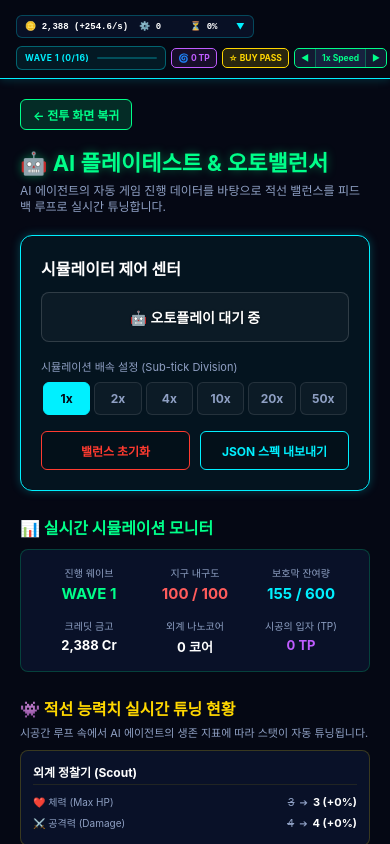
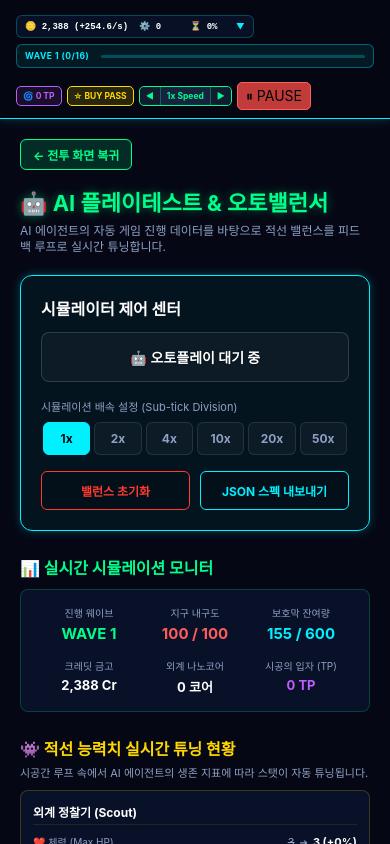
Before and after one commit to cowunclegit/defense_earth, a React Native app: screen /AIPlaytest in a window 390 px wide. Built offline with nearby package versions, Linux system fonts and the light colour scheme.

Commit message:
fix: split Top HUD into separate rows for Wave/Status and Controls to prevent layout squeezing

```diff
--- a/src/components/TopHud.jsx
+++ b/src/components/TopHud.jsx
@@ -223,13 +223,13 @@ export default function TopHud({
           )}
         </View>
 
-        {/* 하단: 게임 컨트롤 및 웨이브 상태 패널 (자원창 하단에 소형 배치) */}
-        <View style={styles.bottomControlRow} pointerEvents={overlay ? "box-none" : "auto"}>
+        {/* 라인 1: 웨이브 진행도 및 8대 상태 칩 패널 (가로 전체폭) */}
+        <View style={{ alignSelf: 'stretch', marginBottom: 6 }} pointerEvents={overlay ? "box-none" : "auto"}>
           <View style={styles.waveBadge}>
             {/* Line 1: Wave Info */}
-            <View style={{ flexDirection: 'row', alignItems: 'center', marginBottom: planetId ? 6 : 0 }}>
+            <View style={{ flexDirection: 'row', alignItems: 'center', justifyContent: 'space-between', width: '100%', marginBottom: planetId ? 6 : 0 }}>
               <Text style={styles.waveText}>WAVE {currentWave} ({killedEnemies}/{totalEnemies})</Text>
-              <View style={{ height: 2, backgroundColor: 'rgba(0, 240, 255, 0.25)', borderRadius: 1, marginLeft: 8, overflow: 'hidden', width: 60 }}>
+              <View style={{ height: 3, backgroundColor: 'rgba(0, 240, 255, 0.25)', borderRadius: 1.5, overflow: 'hidden', flex: 1, marginLeft: 12 }}>
                 <View style={{ height: '100%', width: `${progressPercent}%`, backgroundColor: '#00ff8a' }} />
               </View>
             </View>
@@ -328,7 +328,10 @@ export default function TopHud({
               </View>
             )}
           </View>
+        </View>
 
+        {/* 라인 2: 게임 속도/일시정지/TP/프리미엄 패스 제어 바 (한 행에 균등 정렬) */}
+        <View style={styles.bottomControlRow} pointerEvents={overlay ? "box-none" : "auto"}>
           <View style={styles.tpBadge}>
             <Text style={styles.tpText}>🌀 {timeParticles} TP</Text>
           </View>
@@ -358,7 +361,7 @@ export default function TopHud({
             style={[styles.pauseBtn, isPaused && styles.pauseBtnActive]}
             onPress={togglePause}
           >
-            <Text style={styles.pauseText}>{isPaused ? 'RESUME' : 'PAUSE'}</Text>
+            <Text style={styles.pauseBtnText}>{isPaused ? '▶ PLAY' : '⏸ PAUSE'}</Text>
           </TouchableOpacity>
         </View>
       </View>
--- a/src/screens/PlanetDetailScreen.jsx
+++ b/src/screens/PlanetDetailScreen.jsx
@@ -2158,10 +2158,10 @@ const styles = StyleSheet.create({
     position: 'absolute',
     ...Platform.select({
       ios: {
-        top: 225,
+        top: 255,
       },
       default: {
-        top: 162,
+        top: 192,
       }
     }),
     left: 15,
@@ -2737,10 +2737,10 @@ const styles = StyleSheet.create({
     position: 'absolute',
     ...Platform.select({
       ios: {
-        top: 145,
+        top: 175,
       },
       default: {
-        top: 82,
+        top: 112,
       }
     }),
     left: 8,
@@ -2898,10 +2898,10 @@ const styles = StyleSheet.create({
     position: 'absolute',
     ...Platform.select({
       ios: {
-        top: 225,
+        top: 255,
       },
       default: {
-        top: 162,
+        top: 192,
       }
     }),
     right: 15,
```
